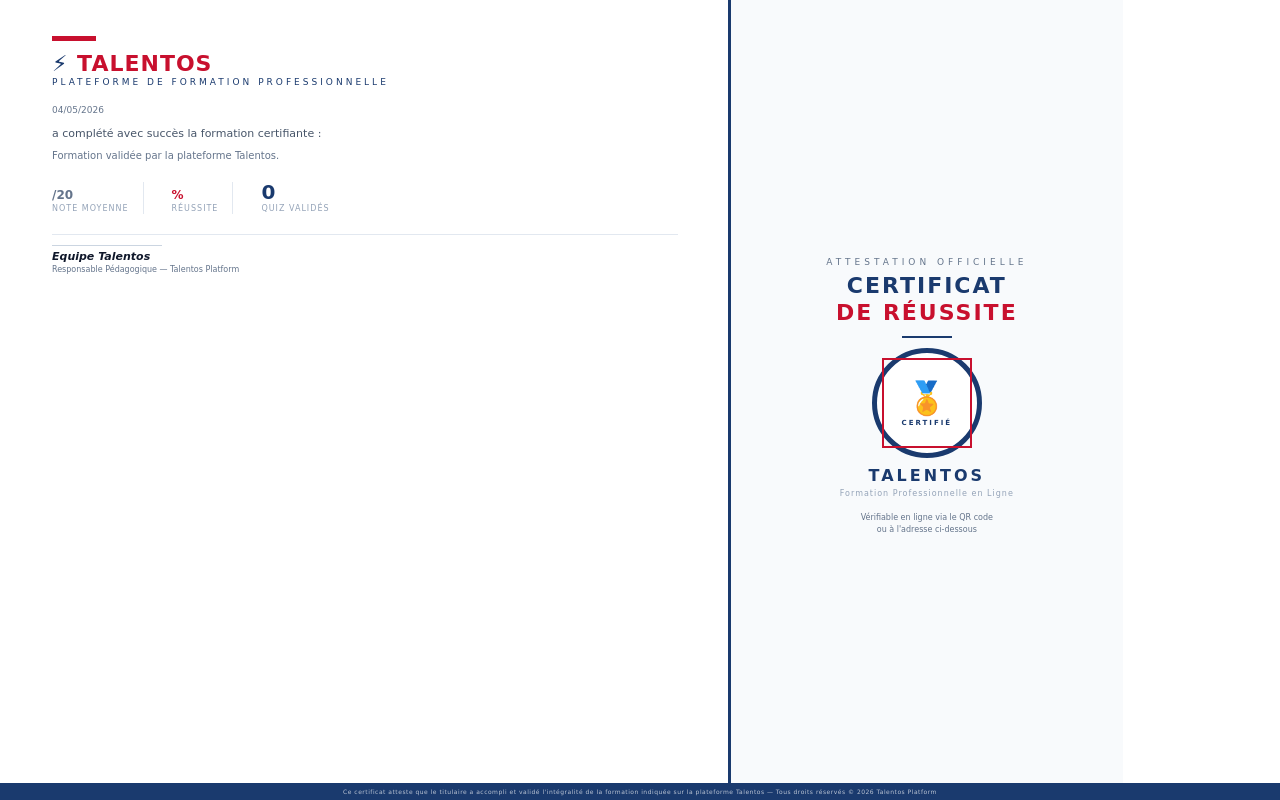
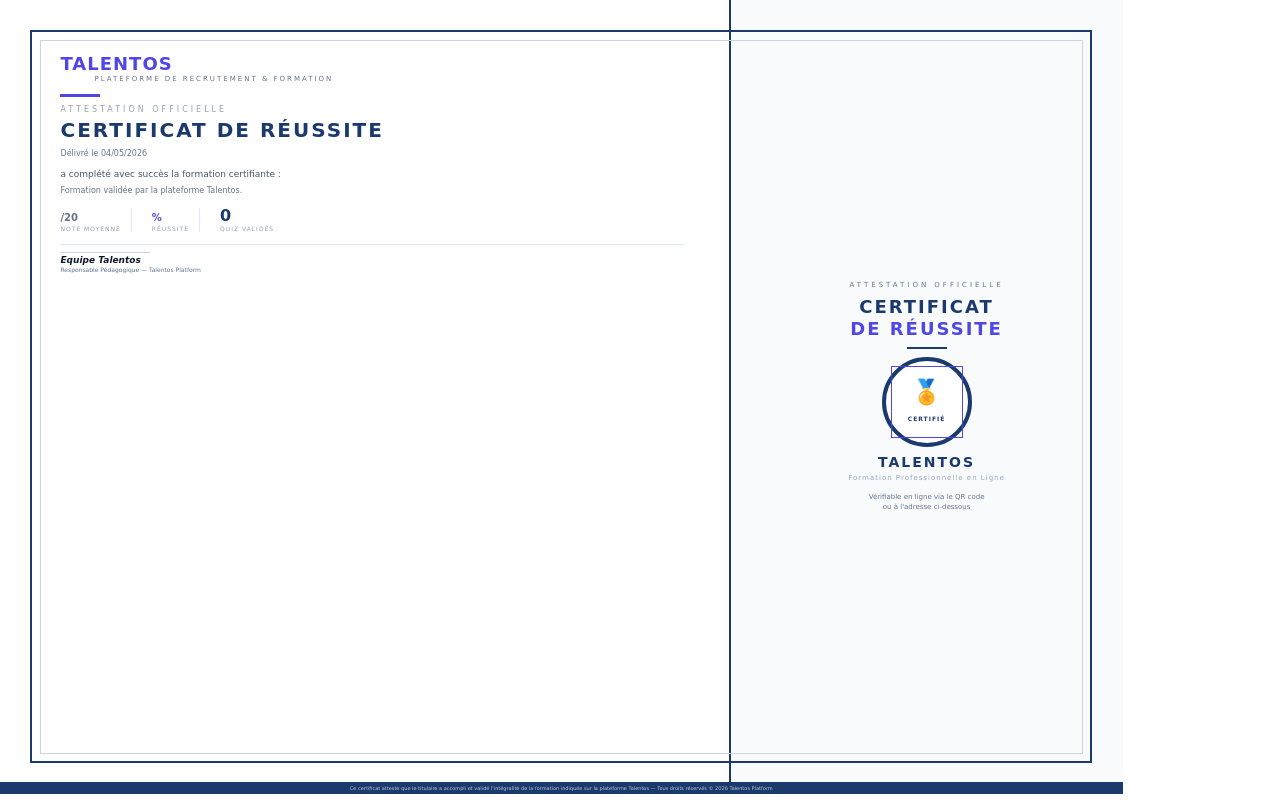
Before and after one commit to PI-DEV-JAVA/pi-dev-web, a Symfony app: template templates/certificate/course_certificate.html.twig in a window 1280 px wide. Run offline with Twig, Linux system fonts and the light colour scheme; the template is opened without the code that fills it, so the values that code supplies are empty; some libraries are stand-ins or nearby versions.

Commit message:
feat: add logo.png across entire app + redesign certificate for 1-page fit
- NEW: public/images/logo.png - platform logo
- Navbar: logo.png replaces briefcase icon (desktop + mobile + footer)
- Back-office: logo in sidebar header
- Certificate: complete redesign - all sizes reduced ~20%% to guarantee single page
- Certificate: logo embedded via base64 (header + seal)
- Certificate: decorative double-border frame
- Certificate: Dompdf isRemoteEnabled + chroot for image loading

```diff
--- a/templates/back/_base.html.twig
+++ b/templates/back/_base.html.twig
@@ -367,7 +367,7 @@
 <aside class="bo-sidebar">
     <div class="bo-sidebar-header">
         <div style="display:flex;align-items:center;justify-content:space-between">
-            <div class="bo-sidebar-logo"><i class="bi bi-briefcase-fill me-1"></i> Talentos</div>
+            <div class="bo-sidebar-logo" style="display:flex;align-items:center;gap:6px"><img src="/images/logo.png" alt="" style="height:24px;width:auto"> Talentos</div>
             <div class="lang-toggle" role="group">
                 <a href="{{ path('switch_locale', {locale: 'fr'}) }}" class="lang-btn lang-fr {{ app.request.locale == 'fr' ? 'active' : '' }}" title="Français">
                     <span class="lang-flag">🇫🇷</span><span class="lang-label">FR</span>
--- a/templates/certificate/course_certificate.html.twig
+++ b/templates/certificate/course_certificate.html.twig
@@ -12,203 +12,171 @@
     width: 297mm;
     height: 210mm;
     overflow: hidden;
+    position: relative;
   }
 
-  /* ── Main two-column table ── */
-  .cert-table {
-    width: 100%;
-    height: 210mm;
-    border-collapse: collapse;
+  /* ── Border frame ── */
+  .cert-frame {
+    position: absolute;
+    top: 8mm; left: 8mm; right: 8mm; bottom: 8mm;
+    border: 2px solid #1a3a6e;
+  }
+  .cert-frame-inner {
+    position: absolute;
+    top: 2mm; left: 2mm; right: 2mm; bottom: 2mm;
+    border: 0.5px solid #cbd5e1;
   }
 
-  /* ── LEFT PANEL ── */
+  /* ── Main layout table ── */
+  .cert-table { width: 100%; height: 210mm; border-collapse: collapse; }
+
+  /* ── LEFT PANEL (65%) ── */
   .left-panel {
     width: 65%;
     vertical-align: top;
-    padding: 36px 50px 28px 52px;
-    border-right: 3px solid #1a3a6e;
+    padding: 14mm 12mm 10mm 16mm;
     position: relative;
   }
 
-  /* thin red accent line at top left */
-  .red-bar {
-    display: block;
-    width: 44px;
-    height: 5px;
-    background: #c8102e;
-    margin-bottom: 10px;
+  .logo-row { margin-bottom: 2mm; display: block; }
+  .logo-img { height: 28px; vertical-align: middle; margin-right: 6px; }
+  .logo-name {
+    font-size: 18px; font-weight: 900; color: #1a3a6e;
+    letter-spacing: 1px; text-transform: uppercase; vertical-align: middle;
+  }
+  .logo-name span { color: #4f46e5; }
+  .logo-sub {
+    font-size: 7px; color: #64748b; letter-spacing: 2px;
+    text-transform: uppercase; display: block; margin-top: 1px; margin-left: 34px;
   }
 
-  .logo-row { margin-bottom: 4px; }
-  .logo-name {
-    font-size: 22px;
-    font-weight: 900;
-    color: #1a3a6e;
-    letter-spacing: 1px;
-    text-transform: uppercase;
+  .red-bar { display: block; width: 40px; height: 3px; background: #4f46e5; margin: 3mm 0 2mm; }
+
+  .cert-label {
+    font-size: 8px; color: #94a3b8; text-transform: uppercase;
+    letter-spacing: 3px; margin-bottom: 1mm;
   }
-  .logo-name span { color: #c8102e; }
-  .logo-sub {
-    font-size: 9px;
-    color: #1a3a6e;
-    letter-spacing: 3px;
-    text-transform: uppercase;
-    margin-top: 1px;
-    display: block;
+  .cert-title {
+    font-size: 20px; font-weight: 900; color: #1a3a6e;
+    letter-spacing: 2px; text-transform: uppercase; margin-bottom: 2mm;
   }
 
-  .cert-date {
-    font-size: 9px;
-    color: #64748b;
-    margin-top: 18px;
-    margin-bottom: 12px;
+  .cert-date { font-size: 8px; color: #64748b; margin-bottom: 3mm; }
+
+  .recipient {
+    font-size: 24px; font-weight: 700; color: #1a3a6e;
+    line-height: 1.1; margin-bottom: 2mm; font-style: italic;
   }
 
-  .recipient {
-    font-size: 30px;
-    font-weight: 700;
-    color: #1a3a6e;
-    letter-spacing: -0.5px;
-    line-height: 1.1;
-    margin-bottom: 10px;
-    font-style: italic;
+  .completed-text { font-size: 9px; color: #475569; margin-bottom: 1.5mm; }
+
+  .course-name {
+    font-size: 16px; font-weight: 900; color: #0f172a;
+    margin-bottom: 1.5mm; line-height: 1.2;
+  }
+  .course-desc {
+    font-size: 8px; color: #64748b; line-height: 1.5;
+    margin-bottom: 3mm; max-width: 320px;
   }
 
-  .completed-text {
-    font-size: 11px;
-    color: #475569;
-    margin-bottom: 6px;
+  /* Mention */
+  .mention-badge {
+    display: inline-block; padding: 2px 10px; border-radius: 10px;
+    font-size: 7px; font-weight: 900; letter-spacing: 0.5px;
+    text-transform: uppercase; margin-bottom: 3mm;
   }
+  .mention-felicitations { background: #fef3c7; color: #92400e; border: 1px solid #fbbf24; }
+  .mention-tres-bien { background: #ecfdf5; color: #065f46; border: 1px solid #6ee7b7; }
+  .mention-bien { background: #eff6ff; color: #1e40af; border: 1px solid #93c5fd; }
 
-  .course-name {
-    font-size: 19px;
-    font-weight: 900;
-    color: #0f172a;
-    margin-bottom: 8px;
-    line-height: 1.2;
-  }
+  /* Stats */
+  .stats-table { border-collapse: collapse; margin-bottom: 3mm; }
+  .stats-table td { padding: 0 10px 0 0; vertical-align: top; }
+  .stat-num { font-size: 16px; font-weight: 900; color: #1a3a6e; line-height: 1; }
+  .stat-num.green { color: #10b981; }
+  .stat-num.purple { color: #4f46e5; }
+  .stat-label { font-size: 6px; color: #94a3b8; text-transform: uppercase; letter-spacing: 1px; margin-top: 1px; }
+  .stat-sep { width: 1px; background: #e2e8f0; height: 24px; margin-right: 10px; vertical-align: middle; }
 
-  .course-desc {
-    font-size: 10px;
-    color: #64748b;
-    line-height: 1.6;
-    margin-bottom: 18px;
-    max-width: 340px;
-  }
+  /* Footer */
+  .footer-table { width: 100%; border-collapse: collapse; border-top: 1px solid #e2e8f0; padding-top: 2mm; }
+  .footer-table td { vertical-align: bottom; padding-top: 2mm; }
+  .sig-line { width: 90px; height: 1px; background: #cbd5e1; margin-bottom: 2px; }
+  .sig-name { font-size: 9px; font-weight: 700; color: #0f172a; font-style: italic; }
+  .sig-title { font-size: 6px; color: #64748b; margin-top: 1px; }
+  .qr-cell { text-align: right; }
+  .qr-label { font-size: 6px; color: #94a3b8; margin-top: 1px; text-align: center; }
 
-  /* Stats using table for Dompdf */
-  .stats-table { border-collapse: collapse; margin-bottom: 20px; }
-  .stats-table td { padding: 0 14px 0 0; vertical-align: top; }
-  .stat-num { font-size: 20px; font-weight: 900; color: #1a3a6e; line-height: 1; }
-  .stat-num.green { color: #10b981; }
-  .stat-num.red   { color: #c8102e; }
-  .stat-label { font-size: 8px; color: #94a3b8; text-transform: uppercase; letter-spacing: 1px; margin-top: 2px; }
-  .stat-sep { width: 1px; background: #e2e8f0; height: 32px; margin-right: 14px; vertical-align: middle; }
-
-  /* ── Footer row using table ── */
-  .footer-table { width: 100%; border-collapse: collapse; border-top: 1.5px solid #e2e8f0; padding-top: 14px; }
-  .footer-table td { vertical-align: bottom; padding-top: 10px; }
-
-  .sig-block { text-align: left; min-width: 130px; }
-  .sig-line { width: 110px; height: 1px; background: #cbd5e1; margin-bottom: 4px; }
-  .sig-name { font-size: 11px; font-weight: 700; color: #0f172a; font-style: italic; }
-  .sig-title { font-size: 8px; color: #64748b; margin-top: 2px; }
-
-  .qr-cell { text-align: right; }
-  .qr-label { font-size: 7px; color: #94a3b8; margin-top: 3px; letter-spacing: 0.5px; text-align: center; }
-
-  /* ── RIGHT PANEL ── */
+  /* ── RIGHT PANEL (35%) ── */
   .right-panel {
     width: 35%;
     vertical-align: middle;
     text-align: center;
     background: #f8fafc;
-    padding: 36px 30px;
-    position: relative;
+    padding: 12mm 8mm;
+    border-left: 2px solid #1a3a6e;
   }
 
-  /* Ribbon banner */
-  .ribbon-wrap { position: relative; display: inline-block; margin-bottom: 24px; }
-  .ribbon-title { font-size: 9px; letter-spacing: 4px; color: #64748b; text-transform: uppercase; margin-bottom: 6px; }
-  .ribbon-main { font-size: 22px; font-weight: 900; color: #1a3a6e; letter-spacing: 2px; text-transform: uppercase; line-height: 1.2; }
-  .ribbon-main span { color: #c8102e; display: block; }
+  .ribbon-title { font-size: 7px; letter-spacing: 3px; color: #64748b; text-transform: uppercase; margin-bottom: 2mm; }
+  .ribbon-main { font-size: 18px; font-weight: 900; color: #1a3a6e; letter-spacing: 2px; text-transform: uppercase; line-height: 1.2; }
+  .ribbon-main span { color: #4f46e5; display: block; }
 
-  .divider-short { width: 50px; height: 2px; background: #1a3a6e; margin: 10px auto; }
+  .divider-short { width: 40px; height: 2px; background: #1a3a6e; margin: 2mm auto; }
 
-  /* Circular seal */
+  /* Seal */
   .seal-outer {
-    width: 110px;
-    height: 110px;
-    border-radius: 50%;
-    border: 5px solid #1a3a6e;
-    margin: 0 auto 8px;
-    position: relative;
-    background: #fff;
+    width: 90px; height: 90px; border-radius: 50%;
+    border: 4px solid #1a3a6e; margin: 0 auto 2mm;
+    background: #fff; position: relative;
   }
   .seal-inner {
-    width: 90px;
-    height: 90px;
-    border-radius: 50%;
-    border: 2px solid #c8102e;
-    margin: 5px auto 0;
+    width: 72px; height: 72px; border-radius: 50%;
+    border: 1.5px solid #4f46e5; margin: 5px auto 0;
     display: table;
   }
   .seal-inner-td { display: table-cell; vertical-align: middle; text-align: center; }
-  .seal-icon { font-size: 32px; display: block; }
-  .seal-text { font-size: 7px; font-weight: 900; letter-spacing: 2px; color: #1a3a6e; text-transform: uppercase; display: block; margin-top: 2px; }
+  .seal-logo { height: 32px; display: block; margin: 0 auto 2px; }
+  .seal-text { font-size: 6px; font-weight: 900; letter-spacing: 1px; color: #1a3a6e; text-transform: uppercase; }
 
-  .platform-name { font-size: 16px; font-weight: 900; color: #1a3a6e; letter-spacing: 3px; margin-bottom: 4px; }
-  .platform-tagline { font-size: 8px; color: #94a3b8; letter-spacing: 1px; }
+  .platform-name { font-size: 14px; font-weight: 900; color: #1a3a6e; letter-spacing: 2px; margin-bottom: 1mm; }
+  .platform-tagline { font-size: 7px; color: #94a3b8; letter-spacing: 1px; }
 
-  .verify-note { font-size: 8px; color: #64748b; line-height: 1.5; margin-top: 14px; }
-  .verify-url { font-size: 7px; color: #1a3a6e; font-weight: 700; word-break: break-all; margin-top: 2px; }
+  .verify-note { font-size: 7px; color: #64748b; line-height: 1.4; margin-top: 3mm; }
+  .verify-url { font-size: 6px; color: #1a3a6e; font-weight: 700; word-break: break-all; margin-top: 1mm; }
 
-  /* Mention badge */
-  .mention-badge {
-    display: inline-block;
-    padding: 4px 14px;
-    border-radius: 20px;
-    font-size: 9px;
-    font-weight: 900;
-    letter-spacing: 1px;
-    text-transform: uppercase;
-    margin-top: 8px;
-  }
-  .mention-felicitations { background: #fef3c7; color: #92400e; border: 1px solid #fbbf24; }
-  .mention-tres-bien { background: #ecfdf5; color: #065f46; border: 1px solid #6ee7b7; }
-  .mention-bien { background: #eff6ff; color: #1e40af; border: 1px solid #93c5fd; }
-
-  /* Bottom legal strip */
+  /* Legal strip */
   .legal-strip {
-    position: absolute;
-    bottom: 0; left: 0; right: 0;
-    background: #1a3a6e;
-    color: rgba(255,255,255,0.7);
-    font-size: 6px;
-    padding: 5px 52px;
-    letter-spacing: 0.5px;
-    text-align: center;
+    position: absolute; bottom: 0; left: 0; right: 0;
+    background: #1a3a6e; color: rgba(255,255,255,0.7);
+    font-size: 5px; padding: 3px 16mm; text-align: center;
   }
 </style>
 </head>
 <body>
 
+{# Decorative border frame #}
+<div class="cert-frame"><div class="cert-frame-inner"></div></div>
+
 <table class="cert-table">
   <tr>
+    {# ═══════════ LEFT PANEL ═══════════ #}
+    <td class="left-panel">
 
-    {# ═══════════════ LEFT PANEL ═══════════════ #}
-    <td class="left-panel">
+      {# Logo #}
+      <div class="logo-row">
+        {% if logoBase64 is defined and logoBase64 %}
+          <img src="{{ logoBase64 }}" class="logo-img" alt="Talentos">
+        {% endif %}
+        <span class="logo-name"><span>Talentos</span></span>
+        <span class="logo-sub">Plateforme de Recrutement & Formation</span>
+      </div>
 
       <span class="red-bar"></span>
 
-      {# Logo #}
-      <div class="logo-row">
-        <span class="logo-name">⚡ <span>Talentos</span></span>
-        <span class="logo-sub">Plateforme de Formation Professionnelle</span>
-      </div>
+      <div class="cert-label">Attestation officielle</div>
+      <div class="cert-title">Certificat de Réussite</div>
 
-      {# Date #}
-      <div class="cert-date">{{ date|date('d/m/Y') }}</div>
+      <div class="cert-date">Délivré le {{ date|date('d/m/Y') }}</div>
 
       {# Recipient #}
       <div class="recipient">
@@ -238,16 +206,16 @@
         <div class="mention-badge mention-bien">Mention Bien</div>
       {% endif %}
 
-      {# Stats as table #}
+      {# Stats #}
       <table class="stats-table">
         <tr>
           <td>
-            <div class="stat-num green">{{ avgScore }}<span style="font-size:12px;color:#64748b">/20</span></div>
+            <div class="stat-num green">{{ avgScore }}<span style="font-size:10px;color:#64748b">/20</span></div>
             <div class="stat-label">Note moyenne</div>
           </td>
           <td><div class="stat-sep"></div></td>
           <td>
-            <div class="stat-num red">{{ avgPercent }}<span style="font-size:12px">%</span></div>
+            <div class="stat-num purple">{{ avgPercent }}<span style="font-size:10px">%</span></div>
             <div class="stat-label">Réussite</div>
           </td>
           <td><div class="stat-sep"></div></td>
@@ -258,17 +226,17 @@
           {% if formation.duree %}
           <td><div class="stat-sep"></div></td>
           <td>
-            <div class="stat-num" style="color:#f59e0b">{{ formation.duree }}<span style="font-size:12px">h</span></div>
+            <div class="stat-num" style="color:#f59e0b">{{ formation.duree }}<span style="font-size:10px">h</span></div>
             <div class="stat-label">Durée</div>
           </td>
           {% endif %}
         </tr>
       </table>
 
-      {# Footer: signature + QR #}
+      {# Signature + QR #}
       <table class="footer-table">
         <tr>
-          <td class="sig-block">
+          <td style="width:50%">
             <div class="sig-line"></div>
             <div class="sig-name">Equipe Talentos</div>
             <div class="sig-title">Responsable Pédagogique — Talentos Platform</div>
@@ -284,7 +252,7 @@
 
     </td>
 
-    {# ═══════════════ RIGHT PANEL ═══════════════ #}
+    {# ═══════════ RIGHT PANEL ═══════════ #}
     <td class="right-panel">
 
       <div class="ribbon-title">Attestation officielle</div>
@@ -294,11 +262,15 @@
       </div>
       <div class="divider-short"></div>
 
-      {# Circular seal #}
+      {# Seal with logo #}
       <div class="seal-outer">
         <div class="seal-inner">
           <div class="seal-inner-td">
-            <span class="seal-icon">🏅</span>
+            {% if logoBase64 is defined and logoBase64 %}
+              <img src="{{ logoBase64 }}" class="seal-logo" alt="">
+            {% else %}
+              <span style="font-size:24px;display:block">🏅</span>
+            {% endif %}
             <span class="seal-text">Certifié</span>
           </div>
         </div>
@@ -315,11 +287,9 @@
       {% endif %}
 
     </td>
-
   </tr>
 </table>
 
-{# Legal strip #}
 <div class="legal-strip">
   Ce certificat atteste que le titulaire a accompli et validé l'intégralité de la formation indiquée sur la plateforme Talentos — Tous droits réservés © {{ date|date('Y') }} Talentos Platform
 </div>
```
Also changed, not shown: src/Controller/CertificateController.php (+10 -1 lines), templates/front/_base.html.twig (+6 -4 lines), public/images/logo.png (added).
